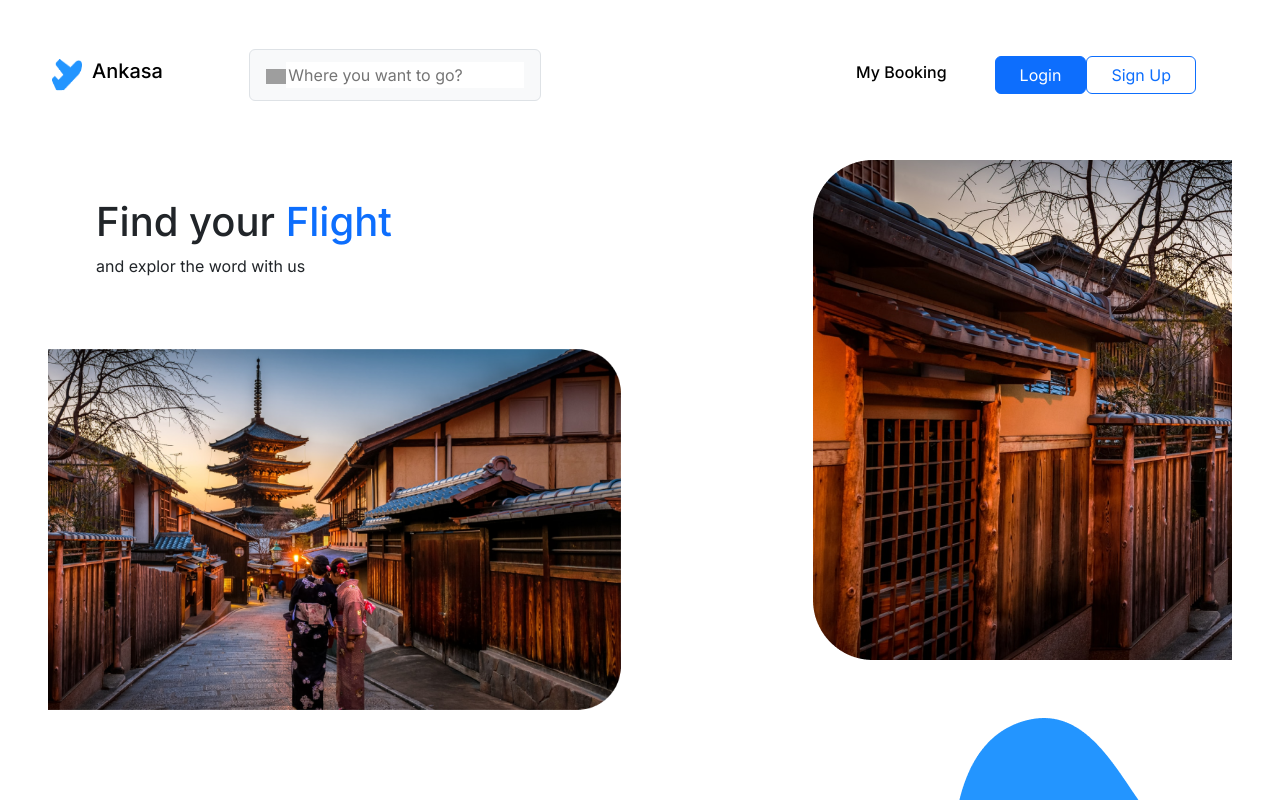
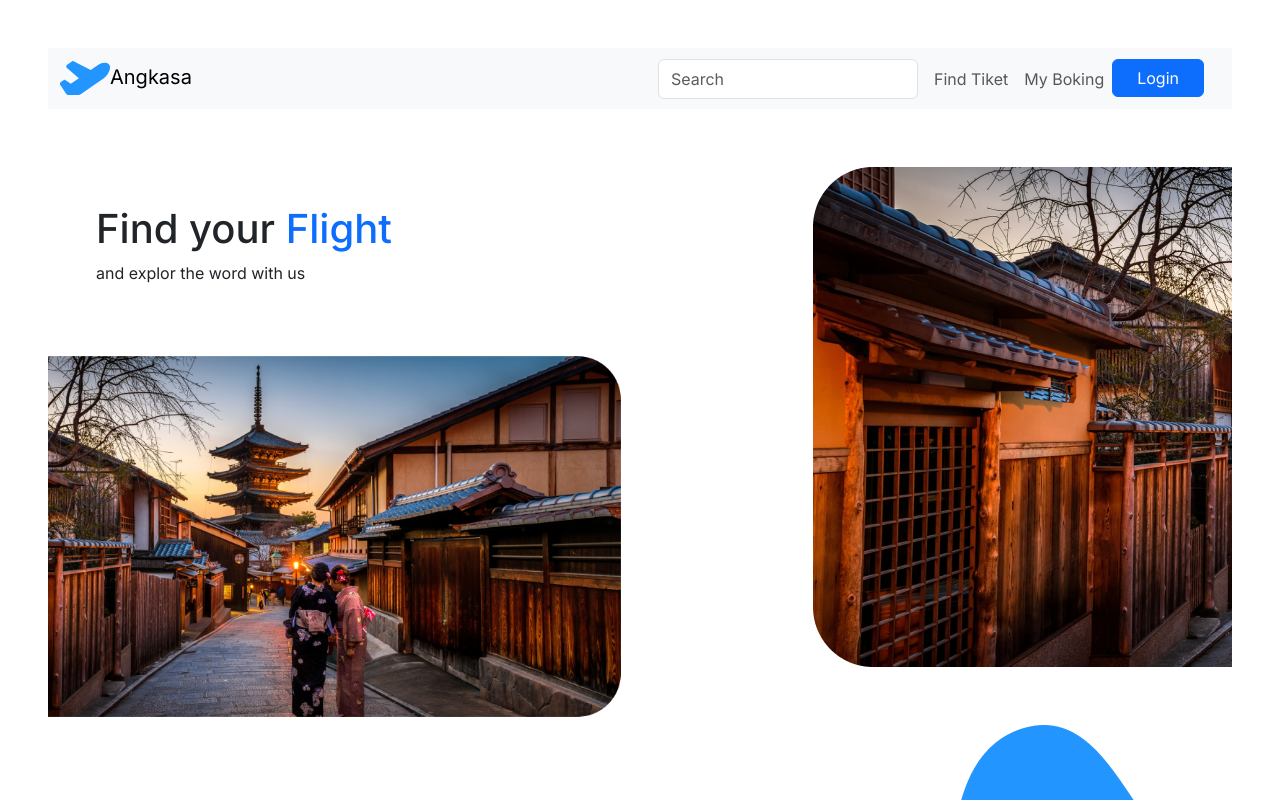
Before and after one commit to selemene112/next, a Next.js app: page / in a window 1280 px wide. Shown: the top 800 px of the page. Built offline with nearby package versions, Linux system fonts and the light colour scheme; grey boxes are pictures that could not be loaded.

Commit message:
Modif Navbar

```diff
--- a/src/app/Components/Fragment/Navbar.js
+++ b/src/app/Components/Fragment/Navbar.js
@@ -1,68 +1,46 @@
 'use client';
-import Button from 'react-bootstrap/Button';
-import Navbar from 'react-bootstrap/Navbar';
-
+import React, { useState, useEffect } from 'react';
+import { Navbar, Container, Nav, Form, Button, Offcanvas } from 'react-bootstrap';
 import Link from 'next/link';
 
-function NavbarComponent() {
+function OffcanvasExample() {
+  const [windowWidth, setWindowWidth] = useState(window.innerWidth);
+
   const token = localStorage.getItem('Ankasa');
 
+  useEffect(() => {
+    const handleResize = () => {
+      setWindowWidth(window.innerWidth);
+    };
+
+    window.addEventListener('resize', handleResize);
+    return () => {
+      window.removeEventListener('resize', handleResize);
+    };
+  }, []);
+
+  const displayNavbar = windowWidth >= 100;
+
   return (
-    <div className=" bg-white">
-      <div className="row d-flex justify-content-between">
-        <div className="col-lg-2 px-3 d-flex align-content-center flex-wrap justify-content-start">
-          <img src="/img/fly.png" alt="logo" style={{ width: '30px', marginRight: '10px' }} />
-          <Link
-            href="/"
-            style={{
-              color: 'black',
-              fontWeight: 'bold',
-              textDecoration: 'none',
-            }}
-          >
-            <h5>Ankasa</h5>
-          </Link>
-        </div>
-        <div className="col-lg-4 d-flex align-content-center flex-wrap">
-          <form>
-            <div className="field has-addons d-flex input-group">
-              <div className="control is-expanded px-3 input-group-text">
-                <button type="submit" className="button is-info form-control-plaintext" style={{ borderRadius: '10px' }}>
-                  <img
-                    src="https://www.citypng.com/public/uploads/preview/download-blue-search-icon-button-png-11640084027s0fkuhz2lb.png"
-                    alt="asas"
-                    style={{
-                      backgroundColor: 'white',
-                      width: '20px',
-                    }}
-                  />
-                </button>
-                <input
-                  type="search"
-                  className=""
-                  // id={id}
-                  // onChange={search}
-                  placeholder="Where you want to go?"
-                  aria-label="Search"
-                  name="search"
-                  required
-                  style={{ borderStyle: 'none' }}
-                />
-              </div>
-            </div>
-          </form>
-        </div>
-        <div className="col-lg-6 d-flex justify-content-end px-5">
-          <Navbar expand="lg" className="">
-            <Navbar.Toggle aria-controls="responsive-navbar-nav" />
-            <Navbar.Collapse>
-              <button className="btn">{/* <MydModalWithGrid /> */}</button>
-              <Link href="/MyBooking" style={{ textDecoration: 'none', color: 'black' }} className="px-lg-5 mt-lg-1">
-                <h6> My Booking</h6>
-              </Link>
+    <>
+      {displayNavbar && (
+        <Navbar expand="lg" className="bg-body-tertiary mb-3">
+          <Container fluid>
+            <Navbar.Brand href="/">
+              <img src="/illustration.svg" alt="Logo" className="img-fluid" />
+              Angkasa
+            </Navbar.Brand>
+            <Navbar.Toggle aria-controls="offcanvasNavbar" />
+            <Navbar.Collapse id="offcanvasNavbar">
+              <Nav className="justify-content-end flex-grow-1 pe-3">
+                <Form className="d-flex">
+                  <Form.Control type="search" placeholder="Search" className="me-2" aria-label="Search" />
+                </Form>
+                <Nav.Link href="/Pages/Auth/Login">Find Tiket</Nav.Link>
+                <Nav.Link href="/Pages/Auth/Register">My Boking</Nav.Link>
+
                 {token ? (
                   <div className=" px-lg-4 d-flex justify-content-end">
-                  {/* <MyModalTicket /> */}
                     <MyVerticallyCenteredModal />
                     <Button variant="white" style={{ width: '4rem' }}>
                       <Link href="/profile">
@@ -86,19 +64,30 @@ function NavbarComponent() {
                         Login
                       </Button>
                     </Link>
-
-                  <Link href="/auth/register">
-                    <Button className="btn-1  px-lg-4" variant="outline-primary">
-                      Sign Up
-                    </Button>
-                  </Link>
                   </div>
                 )}
+              </Nav>
             </Navbar.Collapse>
+          </Container>
         </Navbar>
-        </div>
-      </div>
-    </div>
+      )}
+
+      <Offcanvas show={!displayNavbar} placement="end" className="bg-body-tertiary">
+        <Offcanvas.Header closeButton>
+          <Offcanvas.Title>Offcanvas</Offcanvas.Title>
+        </Offcanvas.Header>
+        <Offcanvas.Body>
+          <Nav className="flex-column">
+            <Form className="d-flex">
+              <Form.Control type="search" placeholder="Search" className="me-2" aria-label="Search" />
+            </Form>
+            <Nav.Link href="#action1">Find Tiket</Nav.Link>
+            <Nav.Link href="#action2">My Booking</Nav.Link>
+          </Nav>
+        </Offcanvas.Body>
+      </Offcanvas>
+    </>
   );
 }
-export default NavbarComponent;
+
+export default OffcanvasExample;
```
Also changed, not shown: ExampleNavbar.txt (added), example.txt (added), public/search.svg (added). Lines whose indentation alone changed are shown as unchanged.
